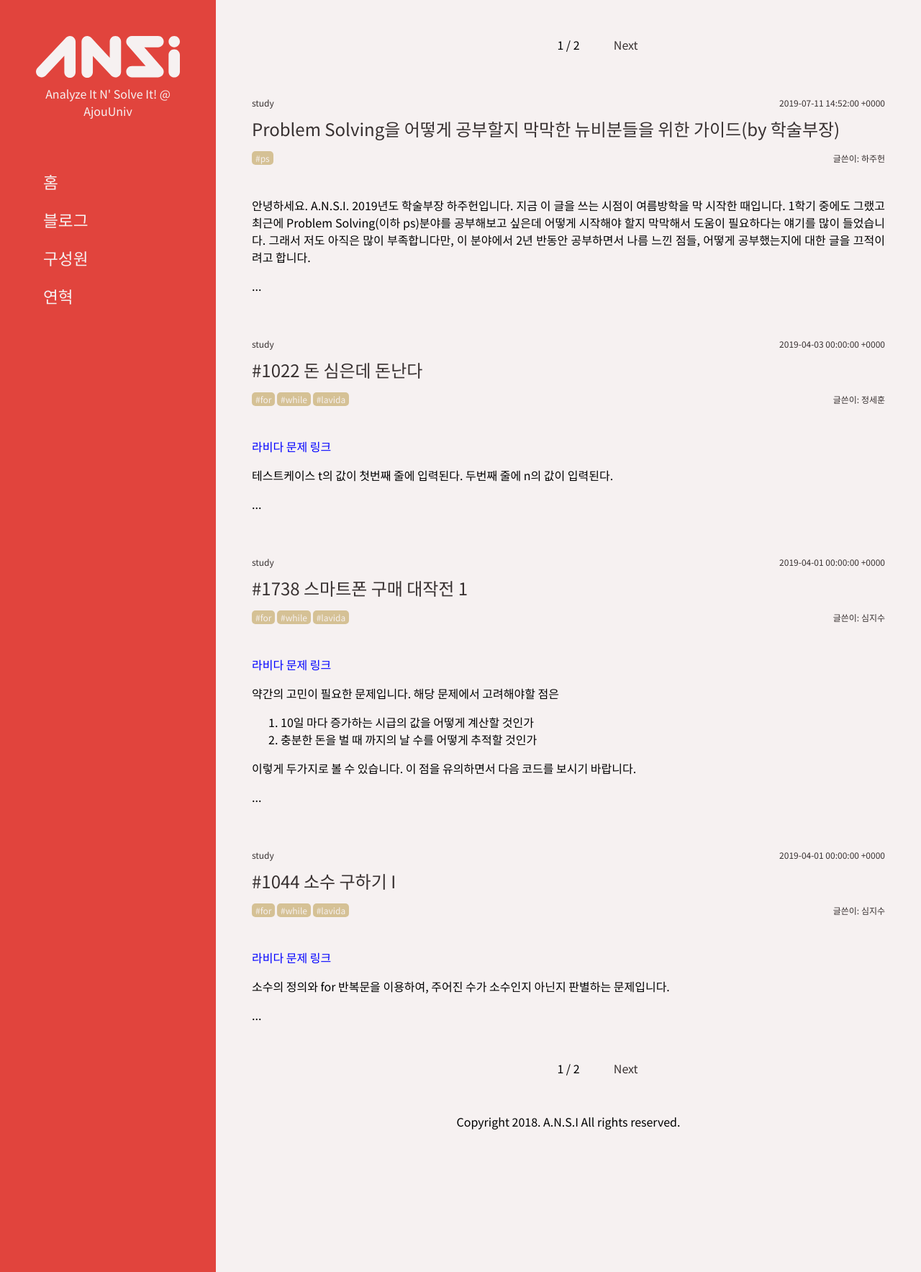
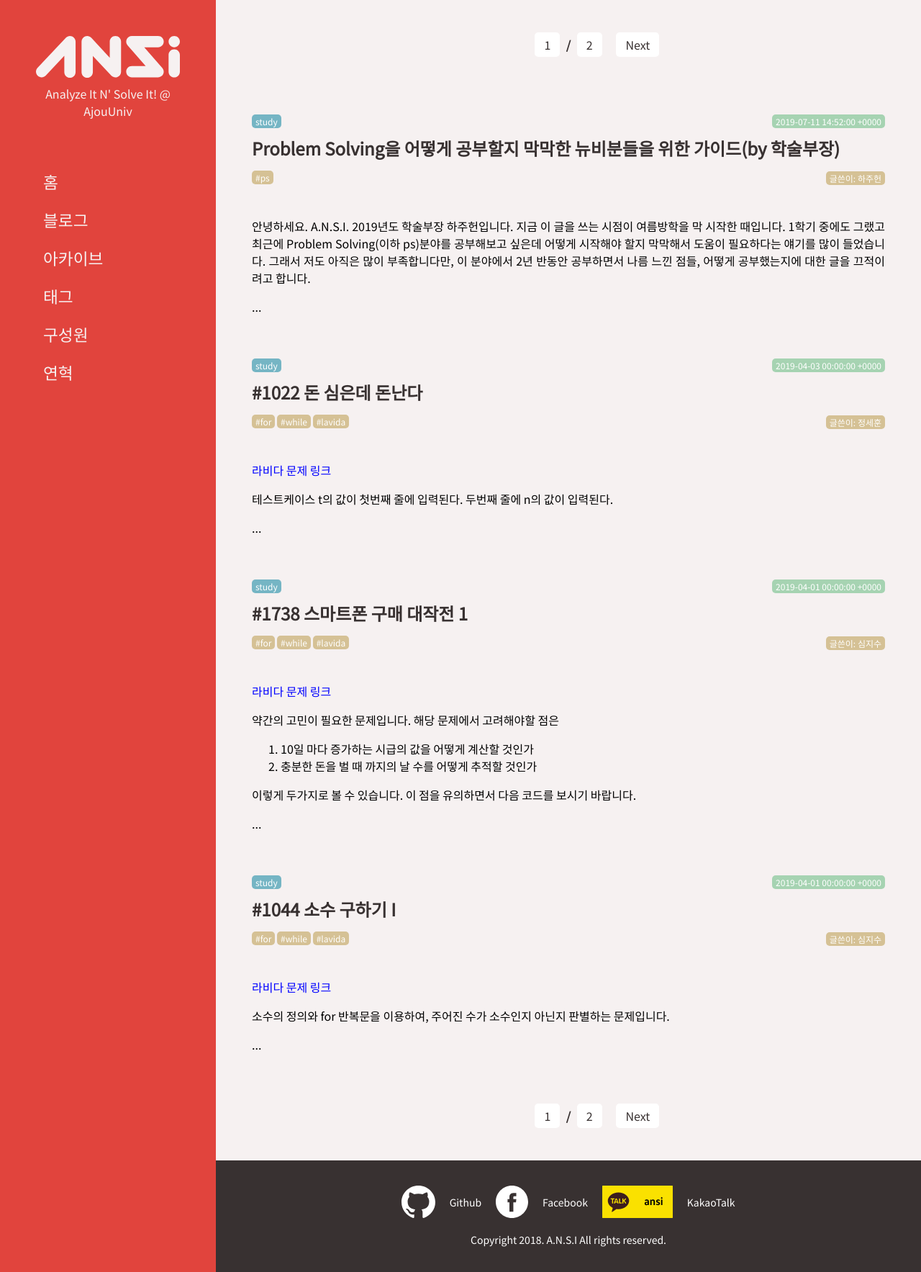
Before and after one commit to kdy2000/foransi.github.io, a Jekyll site: the page built from blog/index.html, in a window 1280 px wide. Shown: the whole page at 72% size. Built offline with Jekyll 4.4.1, drawn with Linux system fonts in a browser that asks for light colours; some web fonts are replaced; the list of posts is cut into pages by our own code.

Commit message:
Added tags, archive page, made blog more stylish

```diff
--- a/_includes/footer.html
+++ b/_includes/footer.html
@@ -1,3 +1,10 @@
-<footer class="component">
-	Copyright 2018. A.N.S.I All rights reserved.
+<footer class="">
+	<div id="externals">
+		<img src="/assets/github_logo.svg"> <a href="https://github.com/foransi">Github</a>
+		<img src="/assets/facebook_logo.svg"> <a href="https://www.facebook.com/AjouAnsi/">Facebook</a>
+		<img src="/assets/kakao_plus_rendered.svg"> <a>KakaoTalk</a>
+	</div>
+	<div id="copyright">
+		Copyright 2018. A.N.S.I All rights reserved.
+	</div>
 </footer>
--- a/_includes/paginator.html
+++ b/_includes/paginator.html
@@ -1,19 +1,25 @@
-<div class="paginator component">
+<div class="paginator">
 	{% if paginator %}
 
 		<span class="paginator_previous">
 			{% if paginator.previous_page %}
+				<span class="paginator_button">
 					<a href="{{ paginator.previous_page_path }}">Previous</a>
+				</span>
 			{% endif %}
 		</span>
 
 	<span class="paginator_current">
-		{{ paginator.page }} / {{ paginator.total_pages }}
+		<span class="page_num">{{ paginator.page }}</span>
+		<span class="page_seperator">/</span>
+		<span class="page_num">{{ paginator.total_pages }}</span>
 	</span>
 
 	<span class="paginator_next">
 		{% if paginator.next_page %}
+			<span class="paginator_button">
 				<a href="{{ paginator.next_page_path }}">Next</a>
+			</span>
 		{% endif %}
 	</span>
 
--- a/_layouts/default.html
+++ b/_layouts/default.html
@@ -29,6 +29,8 @@
 				<ul id="categories">
 					<li><a href="/">홈</a></li>
 					<li><a href="/blog">블로그</a></li>
+					<li><a href="/archive">아카이브</a></li>
+					<li><a href="/tags">태그</a></li>
 					<li><a href="/members">구성원</a></li>
 					<li><a href="/history">연혁</a></li>
 				</ul>
--- a/css/style.css
+++ b/css/style.css
@@ -10,7 +10,7 @@
 
 a, a:link, a:visited, a:hover, a:active {
 	text-decoration: none;
-	color: var(--ansi-white);
+	color: var(--ansi-black);
 }
 
 h1, h2, h3 {
@@ -52,6 +52,7 @@ body {
 
 	#logo {
 		height: 30px;
+		margin: 10px 0;
 	}
 	#slogun {
 		font-size: 12px;
@@ -80,7 +81,7 @@ body {
 	ul#categories li:hover a {
 		color: var(--ansi-black);
 		left: 0px;
-		bottom: 10px;
+		bottom: 5px;
 		transition: color 0.2s, bottom 0.2s;
 	}
 
@@ -174,7 +175,28 @@ main > .component {
 }
 
 main footer {
+	padding: 25px;
+
+	background-color: var(--ansi-black);
+	color: white;
+
 	text-align: center;
+	font-size: 14px;
+}
+
+main footer a, main footer a:link, main footer a:visited, main footer a:hover {
+	color: white;
+}
+
+footer #externals {
+	display: flex;
+	align-items: center;
+	justify-content: center;
+	flex-wrap: wrap;
+}
+
+footer #externals *, footer #copyright {
+	margin: 10px;
 }
 
 @keyframes showup {
@@ -244,11 +266,23 @@ main footer {
 .post_categories {
 	float: left;
 	margin: 10px 0;
+
+	border-radius: 5px;
+	background-color: var(--ansi-cyan);
+	padding: 1px 5px;
+	color: white;
+	box-sizing: border-box;
 }
 
 .post_date {
 	float: right;
 	margin: 10px 0;
+
+	border-radius: 5px;
+	background-color: var(--ansi-green);
+	padding: 1px 5px;
+	color: white;
+	box-sizing: border-box;
 }
 
 .post_title {
@@ -257,6 +291,8 @@ main footer {
 	/* padding: 10px 0; */
 	margin: 15px 0;
 	color: var(--ansi-black);
+
+	font-weight: bold;
 }
 
 .post_title a:link, .post_title a:visited {
@@ -269,6 +305,12 @@ main footer {
 	float: right;
 	margin: 15px 0;
 	margin-top: 0;
+
+	border-radius: 5px;
+	background-color: var(--ansi-brown);
+	padding: 1px 5px;
+	color: white;
+	box-sizing: border-box;
 }
 
 .post_tags {
@@ -282,7 +324,7 @@ main footer {
 	background-color: var(--ansi-brown);
 	padding: 1px 5px;
 	/* font-size: 10pt; */
-	color: var(--ansi-white);
+	color: white;
 	box-sizing: border-box;
 }
 
@@ -344,6 +386,10 @@ code .si {
 .paginator {
 	display: flex;
 	flex-direction: row;
+
+	padding: 25px;
+	margin: 25px 0;
+	color: var(--ansi-black);
 }
 
 .paginator_previous, .paginator_next {
@@ -364,6 +410,16 @@ code .si {
 }
 .paginator_next {
 	text-align: left;
+}
+
+.page_seperator {
+	font-weight: 900;
+	margin: 0 5px;
+}
+.paginator_button, .page_num {
+	border-radius: 5px;
+	background-color: white;
+	padding: 5px 13px;
 }
 
 .executives .year, .members .year, .history_year {
@@ -418,3 +474,16 @@ code .si {
 #introduction section > :first-child {
 	margin-right: 50px;
 }
+
+.post_list a, .post_list a:visited {
+	color: var(--ansi-black);
+}
+
+.tag_title {
+	border-radius: 5px;
+	background-color: var(--ansi-brown);
+	padding: 3px 7px;
+}
+.tag_title a {
+	color: white;
+}
```
Also changed, not shown: _data/history.yml (+12 -0 lines), archive.html (added, +15 -0 lines), tags.html (added, +21 -0 lines), README.md, assets/facebook_logo.svg (added), assets/github_logo.svg (added), assets/kakao_plus.svg (added), assets/kakao_plus_rendered.svg (added). Lines whose indentation alone changed are shown as unchanged.
